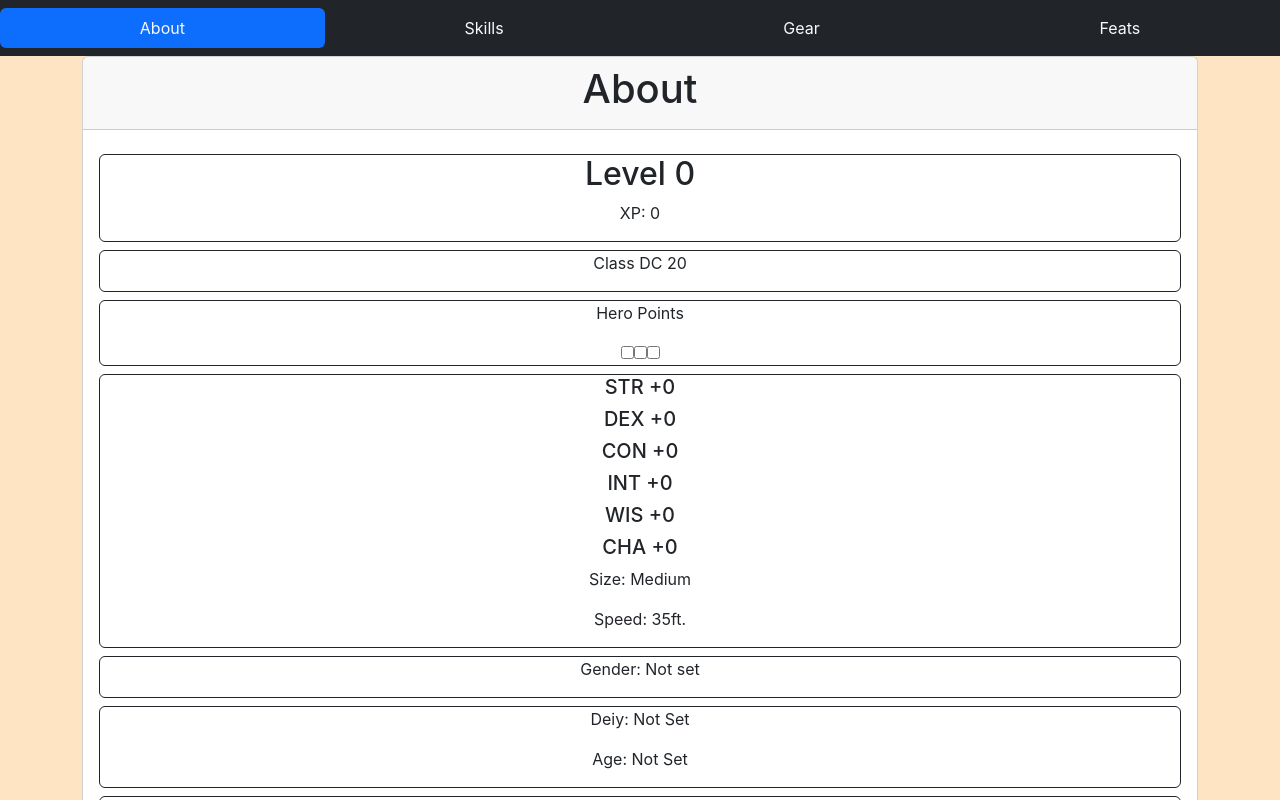
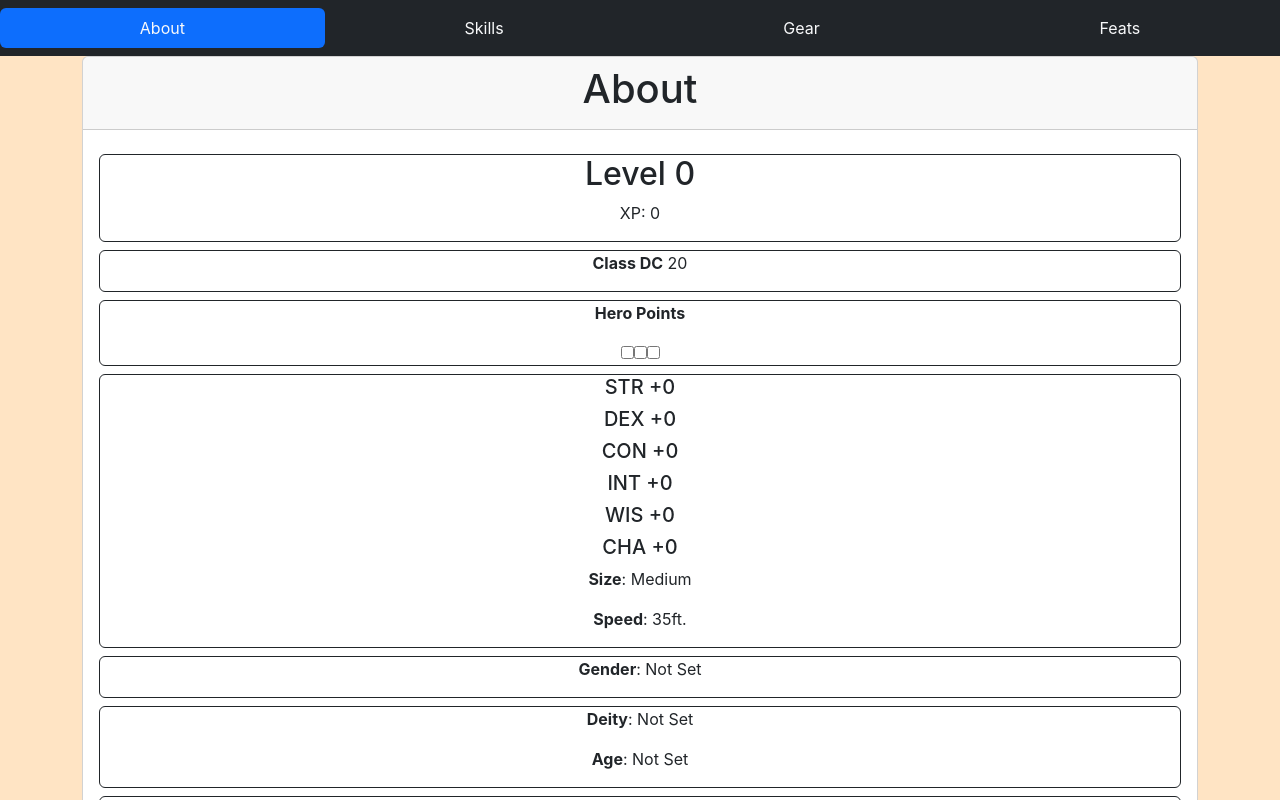
Before and after one commit to greg93john/perfect-draw-card-creator, a React (Create React App) app: page / in a window 1280 px wide. Shown: the top 800 px of the page. Built offline with nearby package versions, Linux system fonts and the light colour scheme; the HTML template or start-up script is replaced by a standard one.

Commit message:
updates organization of data storage for about page

```diff
--- a/src/App.js
+++ b/src/App.js
@@ -7,14 +7,35 @@ import NavBar from "./components/NavBar";
 function App() {
   const [tabName, setTabName] = useState("About");
 
+  const [charData, setCharDta] = useState(
+    {
+      level: 0,
+      xp: 0,
+      classDC: 20,
+      str: 0,
+      dex: 0,
+      con: 0,
+      int: 0,
+      wis: 0,
+      cha: 0,
+      size: "Medium",
+      speed: 35,
+      gender: "Not Set",
+      deity: "Not Set",
+      age: "Not Set",
+      languages: "Not Set",
+      editNotes: "Notes"
+    }
+  );
+
   function ChangeViewTo(varName) {
     setTabName(varName);
   }
 
   return (
     <div className="page-container">
-      <NavBar buttonFunction={ChangeViewTo}/>
-      <MainView tabName={tabName} />
+      <NavBar activeTabName={tabName} buttonFunction={ChangeViewTo} />
+      <MainView charData={charData} tabName={tabName} />
       <Footer />
     </div>
   );
--- a/src/components/MainView.jsx
+++ b/src/components/MainView.jsx
@@ -9,7 +9,7 @@ function MainView(props) {
   function ShowTabBody(name) {
     let tabBody;
     switch (name.toLowerCase()) {
-      case "about": tabBody = <About />
+      case "about": tabBody = <About charData ={props.charData}/>
         break;
 
       case "feats": tabBody = <Feats />
@@ -30,7 +30,6 @@ function MainView(props) {
       <div className="row">
         <div className="col">
 
-
           <div className="card text-center">
             <div className="card-header">
               <h1>{props.tabName}</h1>
@@ -40,7 +39,6 @@ function MainView(props) {
 
           </div>
 
-
         </div>
       </div>
     </div>
--- a/src/components/NavBar.jsx
+++ b/src/components/NavBar.jsx
@@ -5,22 +5,22 @@ function NavBar(props) {
         <div>
             <ul className="nav navbar-dark nav-pills nav-fill bg-dark justify-content-center py-2" id="pillNav" role="tablist">
                 <li className="nav-item" role="presentation">
-                    <button className="nav-link text-light active" onClick={() => props.buttonFunction("About")} id="home-tab" data-bs-toggle="tab" type="button" role="tab" aria-selected="false" tabIndex="-1">
+                    <button className={"nav-link text-light" + ((props.activeTabName.toLowerCase() === "about") ? " active" : "")} onClick={() => props.buttonFunction("About")} id="home-tab" data-bs-toggle="tab" type="button" role="tab" aria-selected="false" tabIndex="-1">
                         About
                     </button>
                 </li>
                 <li className="nav-item" role="presentation">
-                    <button className="nav-link text-light" onClick={() => props.buttonFunction("Skills")} id="home-tab" data-bs-toggle="tab" type="button" role="tab" aria-selected="false" tabIndex="-1">
+                    <button className={"nav-link text-light" + ((props.activeTabName.toLowerCase() === "skills") ? " active" : "")} onClick={() => props.buttonFunction("Skills")} id="home-tab" data-bs-toggle="tab" type="button" role="tab" aria-selected="false" tabIndex="-1">
                         Skills
                     </button>
                 </li>
                 <li className="nav-item" role="presentation">
-                    <button className="nav-link text-light" onClick={() => props.buttonFunction("Gear")} id="profile-tab" data-bs-toggle="tab" type="button" role="tab" aria-selected="false" tabIndex="-1">
+                    <button className={"nav-link text-light" + ((props.activeTabName.toLowerCase() === "gear") ? " active" : "")} onClick={() => props.buttonFunction("Gear")} id="profile-tab" data-bs-toggle="tab" type="button" role="tab" aria-selected="false" tabIndex="-1">
                         Gear
                     </button>
                 </li>
                 <li className="nav-item" role="presentation">
-                    <button className="nav-link text-light" onClick={() => props.buttonFunction("Feats")} id="contact-tab" data-bs-toggle="tab" type="button" role="tab" aria-selected="true">
+                    <button className={"nav-link text-light" + ((props.activeTabName.toLowerCase() === "feats") ? " active" : "")} onClick={() => props.buttonFunction("Feats")} id="contact-tab" data-bs-toggle="tab" type="button" role="tab" aria-selected="true">
                         Feats
                     </button>
                 </li>
--- a/src/components/tab-bodies/About.jsx
+++ b/src/components/tab-bodies/About.jsx
@@ -1,23 +1,24 @@
 import React from "react";
 
 function About(props) {
+
     return(
     <div className="card-body">
         <div className="border border-dark rounded my-2">
-            <h2>Level {0}</h2>
-            <p>XP: {0}</p>
+            <h2>Level {props.charData.level}</h2>
+            <p>XP: {props.charData.xp}</p>
         </div>
 
 
 
         <div className="border border-dark rounded my-2">
-            <p>Class DC {20}</p>
+            <p><b>Class DC</b> {props.charData.classDC}</p>
         </div>
 
 
 
         <div className="border border-dark rounded my-2">
-            <p>Hero Points</p>
+            <p><b>Hero Points</b></p>
             <input type="checkbox" />
             <input type="checkbox" />
             <input type="checkbox" />
@@ -26,40 +27,40 @@ function About(props) {
 
 
         <div className="border border-dark rounded my-2">
-            <h5>STR +{0}</h5>
-            <h5>DEX +{0}</h5>
-            <h5>CON +{0}</h5>
-            <h5>INT +{0}</h5>
-            <h5>WIS +{0}</h5>
-            <h5>CHA +{0}</h5>
-            <p>Size: {"Medium"}</p>
-            <p>Speed: {35}ft.</p>
+            <h5>STR +{props.charData.str}</h5>
+            <h5>DEX +{props.charData.dex}</h5>
+            <h5>CON +{props.charData.con}</h5>
+            <h5>INT +{props.charData.int}</h5>
+            <h5>WIS +{props.charData.wis}</h5>
+            <h5>CHA +{props.charData.cha}</h5>
+            <p><b>Size</b>: {props.charData.size}</p>
+            <p><b>Speed</b>: {props.charData.speed}ft.</p>
         </div>
 
 
 
         <div className="border border-dark rounded my-2">
-            <p>Gender: {"Not set"}</p>
+            <p><b>Gender</b>: {props.charData.gender}</p>
         </div>
 
 
 
         <div className="border border-dark rounded my-2">
-            <p>Deiy: {"Not Set"}</p>
-            <p>Age: {"Not Set"}</p>
+            <p><b>Deity</b>: {props.charData.deity}</p>
+            <p><b>Age</b>: {props.charData.age}</p>
         </div>
 
 
         <div className="border border-dark rounded my-2">
-            <p>Languages: {"None selected"}</p>
+            <p><b>Languages</b>: {props.charData.languages}</p>
         </div>
 
 
 
         <div className="border border-dark rounded my-2">
-            <p>Edit Notes</p>
+            <b>Edit Notes</b>
             <hr />
-            <p>{"Notes"}</p>
+            <p>{props.charData.editNotes}</p>
         </div>
     </div>
     )
```
